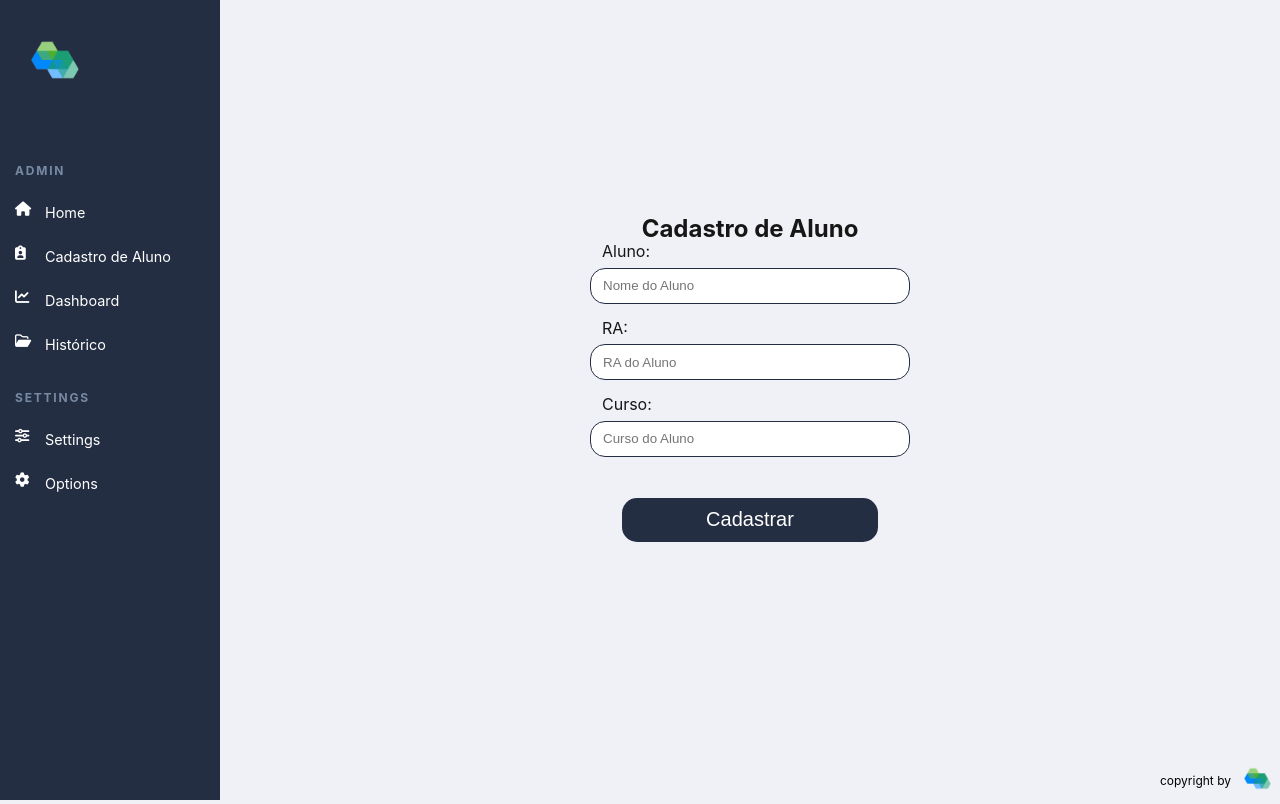
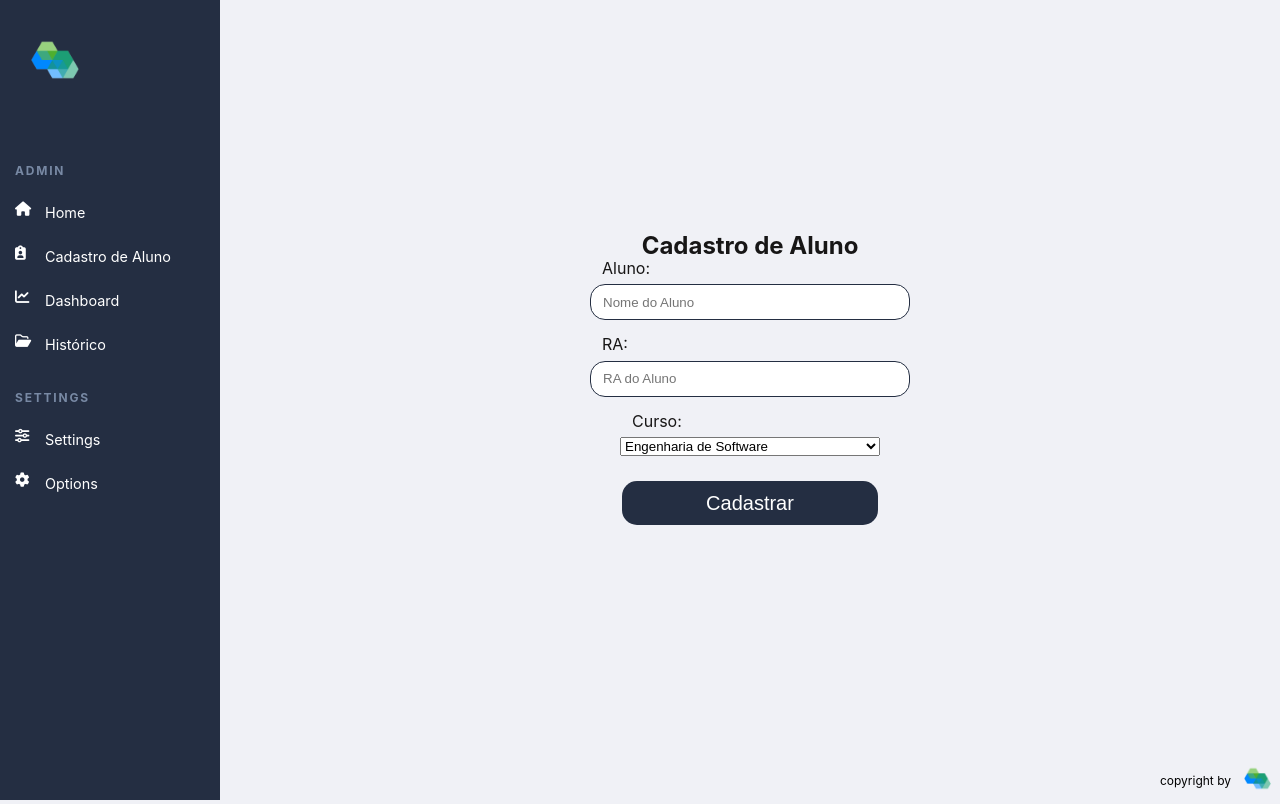
Before and after one commit to grupomeridia/presente-backend, a React (Create React App) app: page /cadastrar in a window 1280 px wide. Built offline with nearby package versions, Linux system fonts and the light colour scheme.

Commit message:
DropDown

```diff
--- a/src/componets/layout/Footer.js
+++ b/src/componets/layout/Footer.js
@@ -1,5 +1,6 @@
 import logo from '../img/logo-removebg.png';
 import styles from './Footer.module.css';
+import React from 'react';
 
 function Footer (){
     return (
--- a/src/componets/layout/Navbar.js
+++ b/src/componets/layout/Navbar.js
@@ -1,8 +1,8 @@
 import { Link } from 'react-router-dom';
 import logo from '../img/logo-removebg.png';
+import React from 'react';
 import styles from '../layout/Navbar.module.css';
 import './Mqrules.module.css';
-
 function Navbar () {
     return (
         <header class={styles.page_header}>
--- a/src/pages/CadastroAluno/cadastro-aluno.js
+++ b/src/pages/CadastroAluno/cadastro-aluno.js
@@ -53,17 +53,12 @@ function CadastroAluno() {
                 onChange={(e) => setRA(e.target.value)}
               />
             </div>
-            <div className={styles.input_container}>
+             <div className={styles.input_container}>
               <label htmlFor="curso">Curso:</label>
-              <input
-                type="text"
-                name="curso"
-                id="curso"
-				autocomplete="off"
-                placeholder="Curso do Aluno"
-                value={curso}
-                onChange={(e) => setCurso(e.target.value)}
-              />
+              <select id="DropCurso" value={curso} onChange={(e) => setCurso(e.target.value)}>
+                <option value="Engenharia de Software">Engenharia de Software</option>
+                <option value="Análise e Desenvolvimento de Sistemas">Análise e Desenvolvimento de Sistemas</option>
+              </select>
             </div>
             <button className={styles.btn_login} type="submit">
               Cadastrar
```
